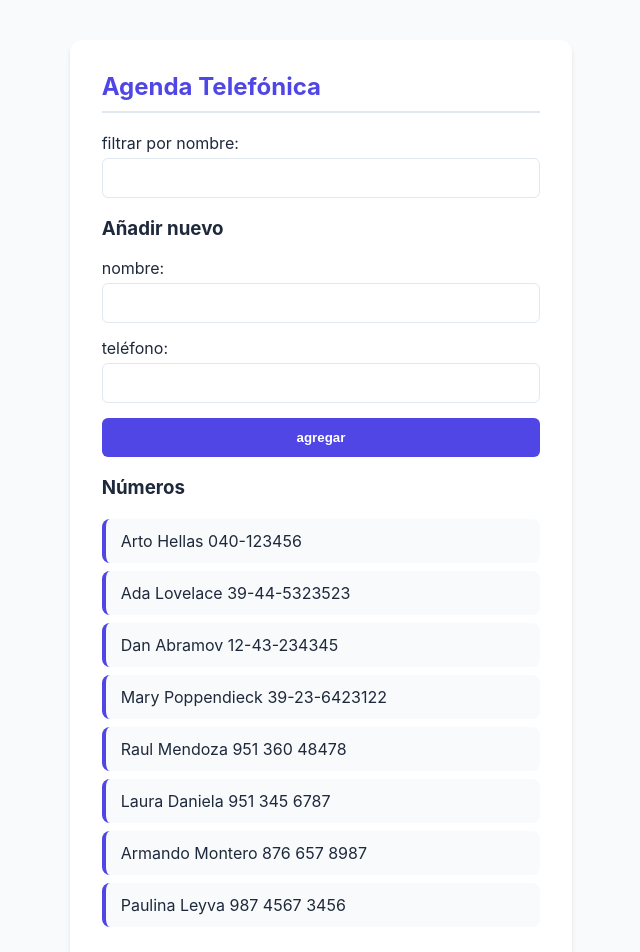
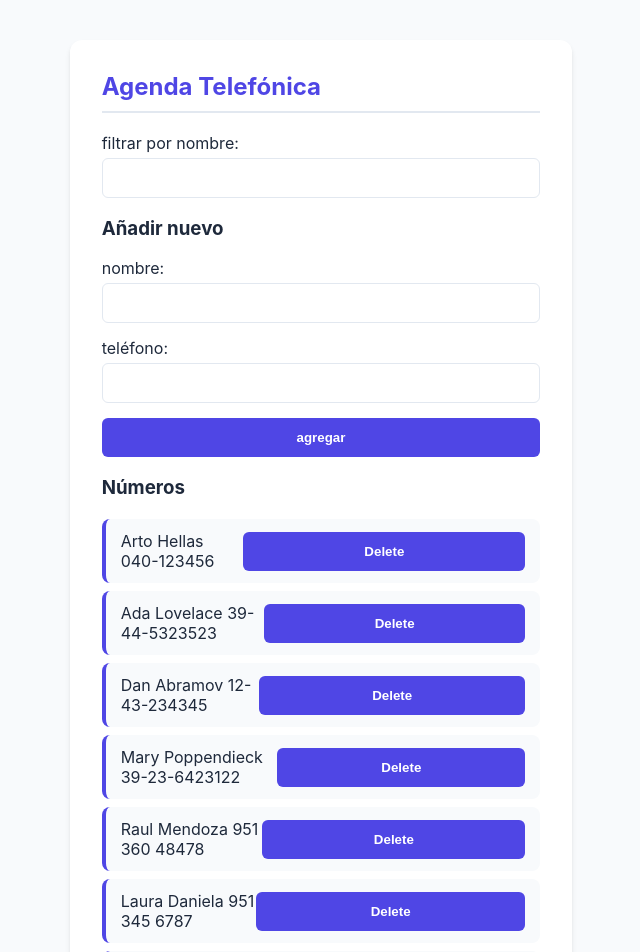
Before and after one commit to jazminadriana/fullstackopen-exercises, a React (Vite) app in the folder part2/phonebook/: page / in a window 1280 px wide. Shown: the top 952 px of the page, without its empty margins (351-991 px from the left). Built offline with nearby package versions, Linux system fonts and the light colour scheme; data requests are answered from the project's data file.

Commit message:
feat: complete exercise 2.14 step 9

```diff
--- a/part2/phonebook/db.json
+++ b/part2/phonebook/db.json
@@ -34,11 +34,6 @@
       "name": "Armando Montero",
       "number": "876 657 8987",
       "id": "1m-41h6B57g"
-    },
-    {
-      "name": "Paulina Leyva",
-      "number": "987 4567 3456",
-      "id": "Iqa2Jr-qYKQ"
     }
   ],
   "$schema": "./node_modules/json-server/schema.json"
--- a/part2/phonebook/src/App.jsx
+++ b/part2/phonebook/src/App.jsx
@@ -43,6 +43,20 @@ const App = () => {
       })
   }
 
+  const deletePersonOf = (id, name) => {
+    if (window.confirm(`Delete ${name}?`)) {
+      personService
+        .remove(id)
+        .then(() => {
+          setPersons(persons.filter(p => p.id !== id))
+        })
+        .catch(error => {
+          alert(`Contact '${name}' had already been deleted from the server.`)
+          setPersons(persons.filter(p => p.id !== id))
+        })
+    }
+  }
+
   const personsToShow = filter === ''
     ? persons
     : persons.filter(p => p.name.toLowerCase().includes(filter.toLowerCase()))
@@ -63,7 +77,7 @@ const App = () => {
       />
 
       <h3>Números</h3>
-      <Persons persons={personsToShow} />
+      <Persons persons={personsToShow} deletePerson={deletePersonOf} />
     </div>
   )
 }
--- a/part2/phonebook/src/components/Persons.jsx
+++ b/part2/phonebook/src/components/Persons.jsx
@@ -1,9 +1,10 @@
-const Persons = ({ persons }) => {
+const Persons = ({ persons, deletePerson }) => {
   return (
     <ul>
       {persons.map(person => (
         <li key={person.id}>
-          {person.name} {person.number}
+          {person.name} {person.number} {' '}
+          <button onClick={() => deletePerson(person.id, person.name)}>Delete</button>
         </li>
       ))}
     </ul>
--- a/part2/phonebook/src/services/persons.js
+++ b/part2/phonebook/src/services/persons.js
@@ -11,4 +11,8 @@ const create = newObject => {
   return request.then(response => response.data)
 }
 
-export default { getAll, create }
+const remove = (id) => {
+  const request = axios.delete(`${baseUrl}/${id}`)
+  return request.then(response => response.data)
+}
+export default { getAll, create, remove }
```
